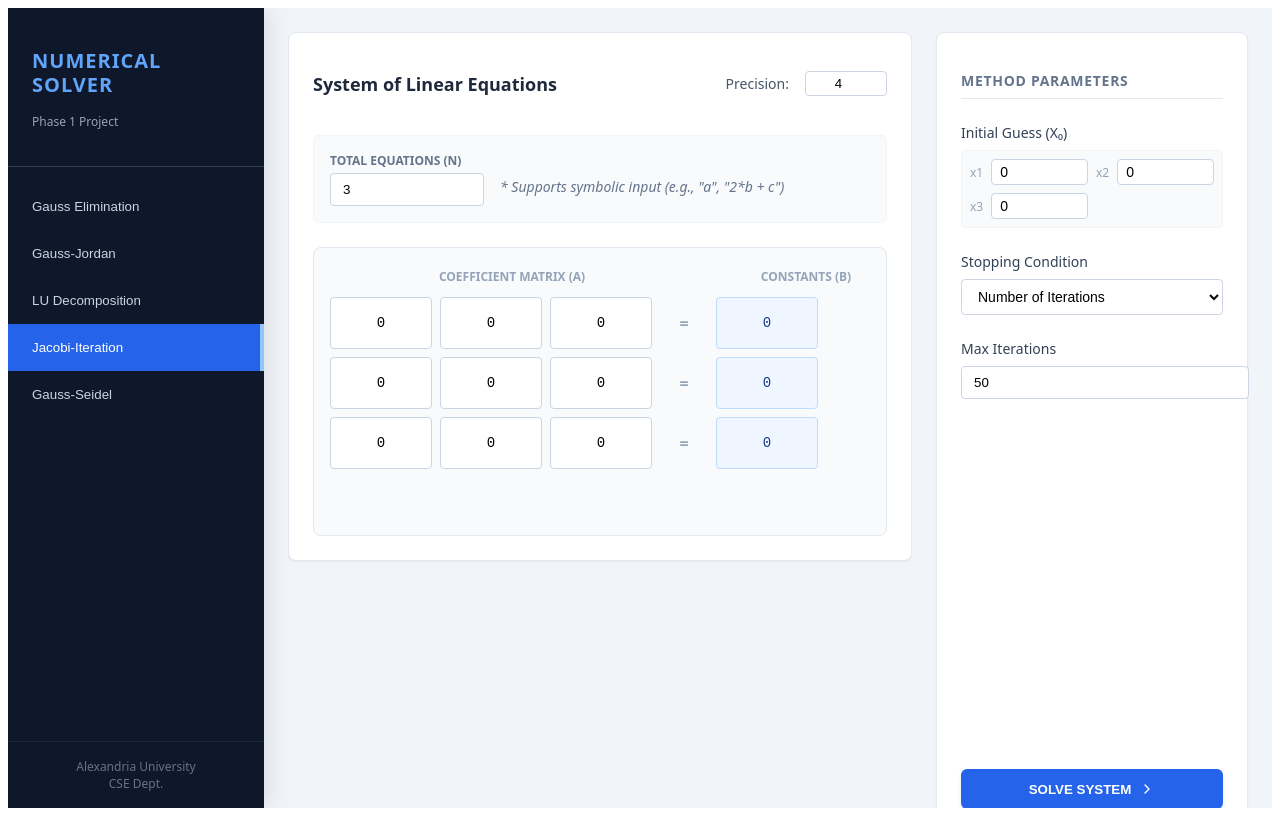
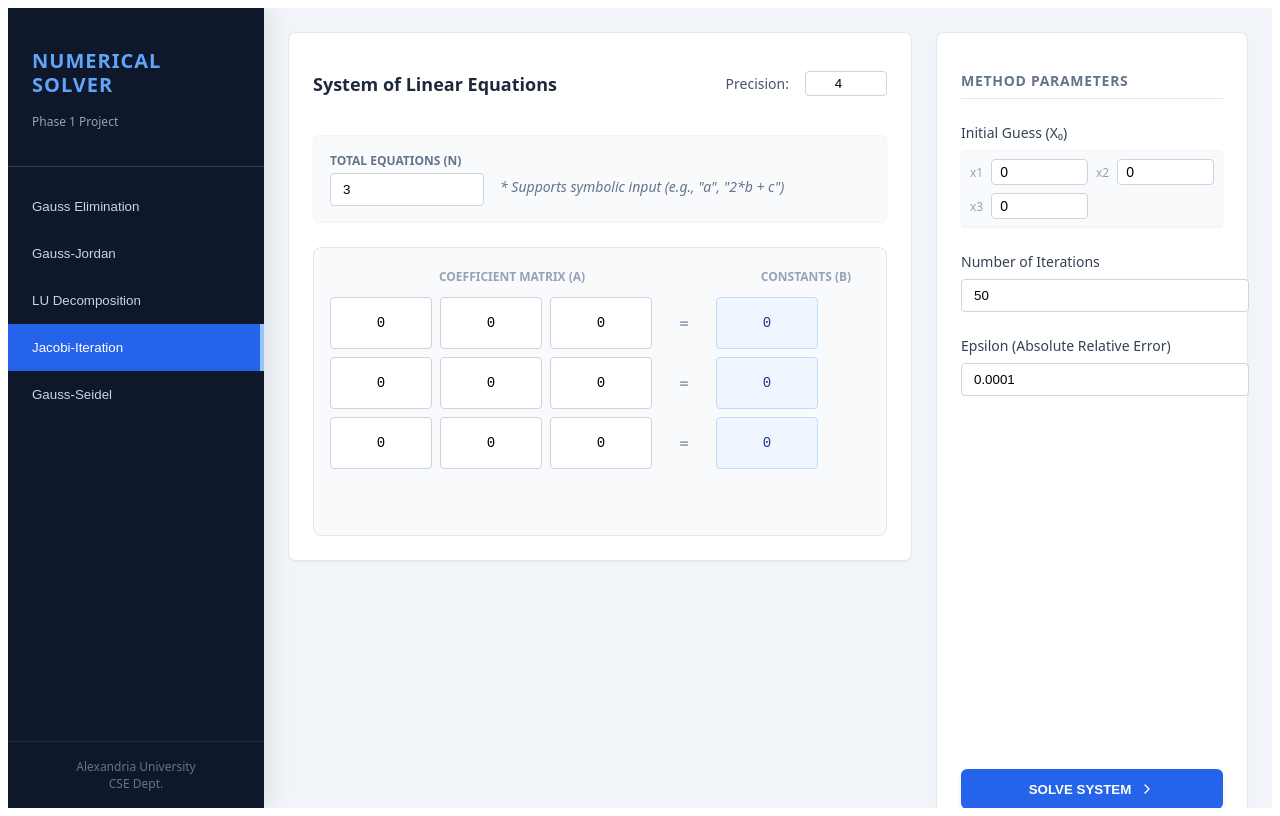
Before and after one commit to MohamedEliwa204/Numerical-Project, an Angular app in the folder FrontEnd/Numerical-Solver/: page / in a window 1280 px wide. Both pictures are taken after a click on the button "Jacobi-Iteration". Built offline with nearby package versions, Linux system fonts and the light colour scheme.

Commit message:
now you can use both number of iterations and absolute relative error

```diff
--- a/FrontEnd/Numerical-Solver/src/app/parameters/parameters.html
+++ b/FrontEnd/Numerical-Solver/src/app/parameters/parameters.html
@@ -8,40 +8,27 @@
             <label class="param-label">Initial Guess (X₀)</label>
             <div class="guess-grid">
                 @for (val of initialGuess(); track i; let i = $index) {
-                    <div class="guess-item">
-                        <span class="guess-label">x{{i+1}}</span>
-                        <input type="text" [ngModel]="initialGuess()[i]" (ngModelChange)="updateGuess(i, $event)"
-                            class="param-input">
-                    </div>
+                <div class="guess-item">
+                    <span class="guess-label">x{{i+1}}</span>
+                    <!-- Changed type to text for symbolic input -->
+                    <input type="text" [ngModel]="initialGuess()[i]" (ngModelChange)="updateGuess(i, $event)"
+                        class="param-input">
+                </div>
                 }
             </div>
         </div>
 
         <div class="input-block">
-            <label class="param-label">Stopping Condition</label>
-            <select [ngModel]="stopCondition()"
-                (ngModelChange)="stopCondition.set($event); num_of_ites_condition.emit((stopCondition() === 'Number of Iterations') ? true : false)"
-                class="param-select">
-                <option value="Number of Iterations">Number of Iterations</option>
-                <option value="Absolute Relative Error">Absolute Relative Error</option>
-            </select>
-        </div>
-
-        @if (stopCondition() === 'Number of Iterations') {
-        <div class="input-block">
-            <label class="param-label">Max Iterations</label>
+            <label class="param-label">Number of Iterations</label>
             <input type="number" [ngModel]="maxIterations()" (ngModelChange)="maxIterations.set($event)"
                 class="param-input-full">
         </div>
-        }
 
-        @if (stopCondition() === 'Absolute Relative Error') {
         <div class="input-block">
-            <label class="param-label">Epsilon (e.g., 0.0001)</label>
+            <label class="param-label">Epsilon (Absolute Relative Error)</label>
             <input type="number" [ngModel]="tolerance()" (ngModelChange)="tolerance.set($event)" step="0.00001"
                 class="param-input-full">
         </div>
-        }
     </div>
     }
 
```
